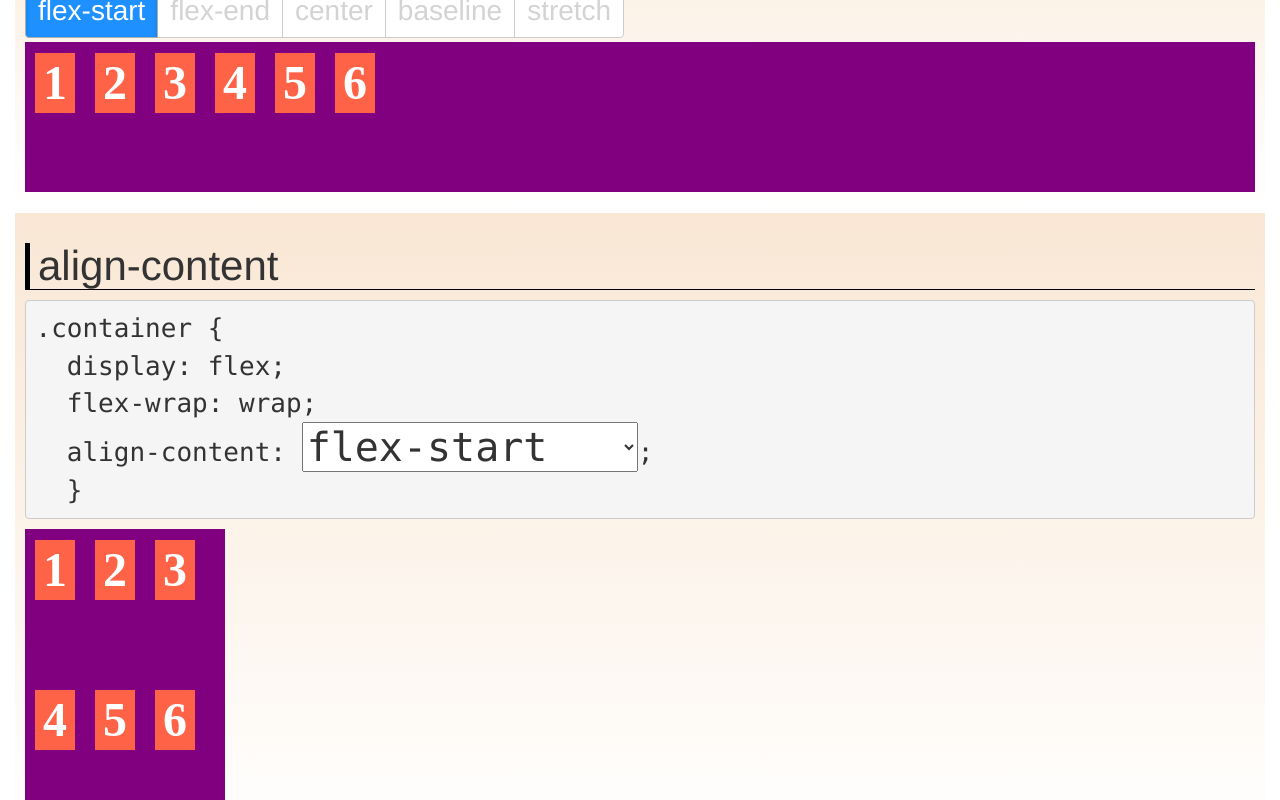
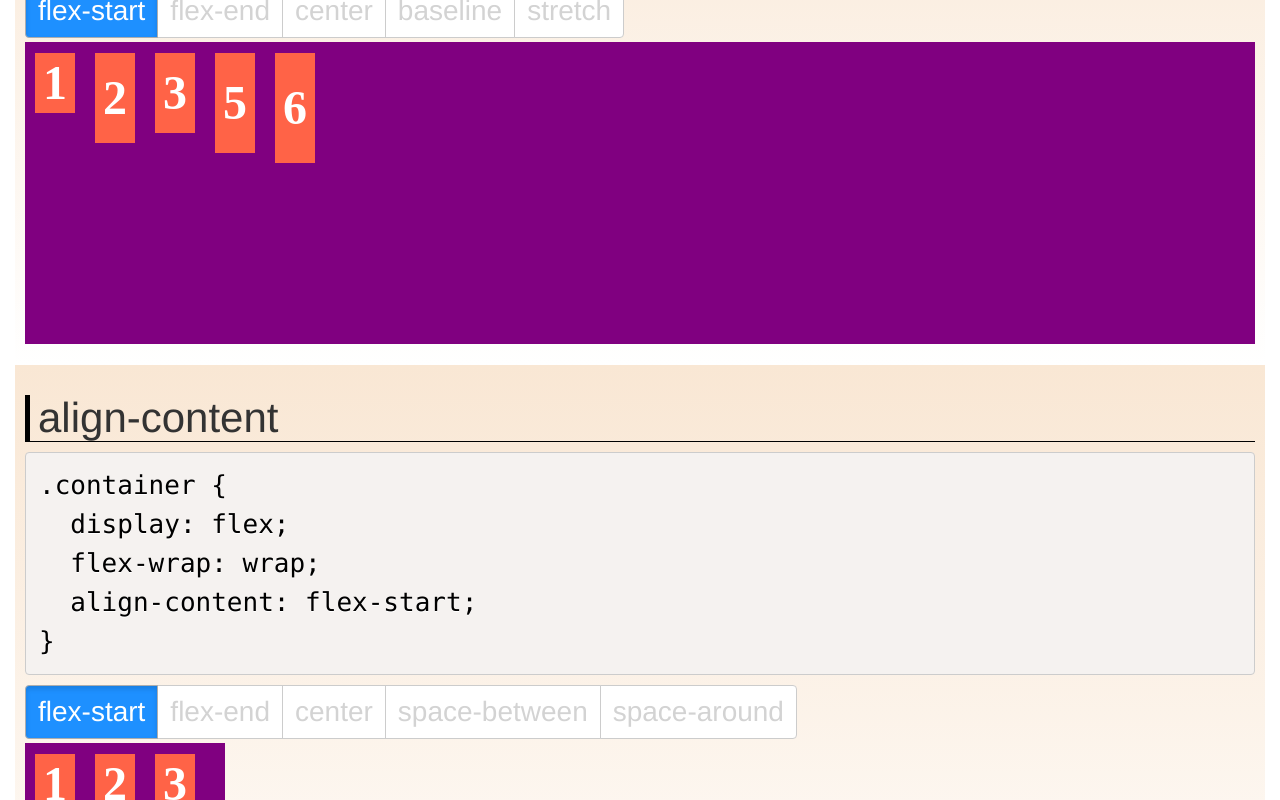
Before and after one commit to richard-imaoka/coding-on-mobile, a website: page flexbox.html in a window 1280 px wide. Shown: the part 3280-4080 px from the top of the page. Drawn offline with Linux system fonts and the light colour scheme.

Commit message:
fix align-items

```diff
--- a/flexbox.html
+++ b/flexbox.html
@@ -143,28 +143,28 @@
     <pre><code id="css_code6" class="language-css"></code></pre>
     <div class="btn-group" data-toggle="buttons">
       <label class="btn btn-default active"
-             onClick='render_by_property_and_value("output iframe6", "css_code6", "align-items", "flex-start")'>
+             onClick='render_align_items("output iframe6", "css_code6", "align-items", "flex-start")'>
         <input type="radio" autocomplete="off">flex-start
       </label>
       <label class="btn btn-default"
-             onClick='render_by_property_and_value("output iframe6", "css_code6", "align-items", "flex-end")'>
+             onClick='render_align_items("output iframe6", "css_code6", "align-items", "flex-end")'>
         <input type="radio" autocomplete="off">flex-end
       </label>
       <label class="btn btn-default"
-             onClick='render_by_property_and_value("output iframe6", "css_code6", "align-items", "center")'>
+             onClick='render_align_items("output iframe6", "css_code6", "align-items", "center")'>
         <input type="radio" autocomplete="off">center
       </label>
       <label class="btn btn-default"
-             onClick='render_by_property_and_value("output iframe6", "css_code6", "align-items", "baseline")'>
+             onClick='render_align_items("output iframe6", "css_code6", "align-items", "baseline")'>
         <input type="radio" autocomplete="off">baseline
       </label>
       <label class="btn btn-default"
-             onClick='render_by_property_and_value("output iframe6", "css_code6", "align-items", "stretch")'>
+             onClick='render_align_items("output iframe6", "css_code6", "align-items", "stretch")'>
         <input type="radio" autocomplete="off">stretch
       </label>
     </div>
     <div>
-      <iframe id="output iframe6" style='width:100%;height:100%;'>
+      <iframe id="output iframe6" style='width:100%;height:302px;'>
       </iframe>
     </div>
   </div>
@@ -172,19 +172,24 @@
 
   <div class="section1">
     <h3>align-content</h3>
-    <pre><code id="css_code7" >.container {
-  display: flex;
-  flex-wrap: wrap;
-  align-content: <select id='flex-align-content-select' onChange="render_align_content();">
-    <option value="flex-start">flex-start</option>
-    <option value="flex-end">flex-end</option>
-    <option value="center">center</option>
-    <option value="space-between">space-between</option>
-    <option value="space-around">space-around</option>
-    <option value="stretch">stretch</option>
-  </select>;
-  }</code></pre>
-
+    <pre><code id="css_code7" ></code></pre>
+    <div class="btn-group" data-toggle="buttons">
+      <label class="btn btn-default active" onClick='render_align_content("flex-start")'>
+        <input type="radio" autocomplete="off">flex-start
+      </label>
+      <label class="btn btn-default" onClick='render_align_content("flex-end")'>
+        <input type="radio" autocomplete="off">flex-end
+      </label>
+      <label class="btn btn-default" onClick='render_align_content("center")'>
+        <input type="radio" autocomplete="off">center
+      </label>
+      <label class="btn btn-default" onClick='render_align_content("space-between")'>
+        <input type="radio" autocomplete="off">space-between
+      </label>
+      <label class="btn btn-default" onClick='render_align_content("space-around")'>
+        <input type="radio" autocomplete="off">space-around
+      </label>
+    </div>
     <div>
       <iframe id="output iframe7" style='width:200px;height:302px;'>
       </iframe>
@@ -303,7 +308,7 @@
 <script>render_by_property_and_value("output iframe3", "css_code3", "flex-wrap", "wrap")</script>
 <script>render_by_property_and_value("output iframe4", "css_code4", "flex-flow", "row")</script>
 <script>render_by_property_and_value('output iframe5', "css_code5", 'justify-content', 'flex-start');</script>
-<script>render_by_property_and_value('output iframe6', "css_code6", 'align-items', 'flex-align-items-select');</script>
-<script>render_align_content()</script>
+<script>render_align_items('output iframe6', "css_code6", 'align-items', 'flex-align-items-select');</script>
+<script>render_align_content("flex-start")</script>
 
 </html>
--- a/js/flexbox.js
+++ b/js/flexbox.js
@@ -118,7 +118,22 @@ var render = function(enable) {
 };
 
 
-var render_align_content = function() {
+
+var render_align_items = function(iframe_id, code_id, flex_css_property, flex_css_value) {
+  var html_boxes2 =
+      "  <ul class='container flex-container-base' style='height: 300px'>\n" +
+      "    <li class='flex-item-base' style='order: 1; height: 50px;  line-height: 50px'>1</li>\n" +
+      "    <li class='flex-item-base' style='order: 2; height: 80px;  line-height: 80px'>2</li>\n" +
+      "    <li class='flex-item-base' style='order: 3; height: 70px;  line-height: 70px'>3</li>\n" +
+      "    <li class='flex-item-base' style='order: 5; height: 90px;  line-height: 90px'>5</li>\n" +
+      "    <li class='flex-item-base' style='order: 6; height: 100px; line-height: 100px'>6</li>\n" +
+      "  </ul>\n";
+
+  var container_css = css_container_rule(flex_css_property, flex_css_value);
+  renderZ(html_boxes2, iframe_id, code_id, container_css);
+}
+
+var render_align_content = function(css_value) {
   var html_boxes2 =
       "  <ul class='container flex-container-base' style='height: 300px'>\n" +
       "    <li class='flex-item-base' style='order: 1'>1</li>\n" +
@@ -129,19 +144,14 @@ var render_align_content = function() {
       "    <li class='flex-item-base' style='order: 6'>6</li>\n" +
       "  </ul>\n";
 
-  var html = html_base_tpl.replace('</body>', html_boxes2 + '</body>');
+  var container_css =
+    ".container {\n" +
+    "  display: flex;\n" +
+    "  flex-wrap: wrap;\n" +
+    "  align-content: " + css_value + ";\n" +
+    "}\n";
 
-  var flex_select_element = document.getElementById('flex-align-content-select');
-  var flex_select_idx = flex_select_element.selectedIndex;
-  var flex_css_value  = flex_select_element.options[flex_select_idx].text;
-
-  var css_element = document.getElementById('css_code7');
-  var css_code = css_element.innerText;
-  var css = '<style>' + css_tpl + css_code.replace('align-content: ', "align-content: " + flex_css_value)  + '</style>';
-
-  var src = html.replace('</head>', css + '</head>');
-
-  write_iframe('output iframe7', src);
+  renderZ(html_boxes2, 'output iframe7', 'css_code7', container_css);
 }
 
 
```
Lines whose indentation alone changed are shown as unchanged.
